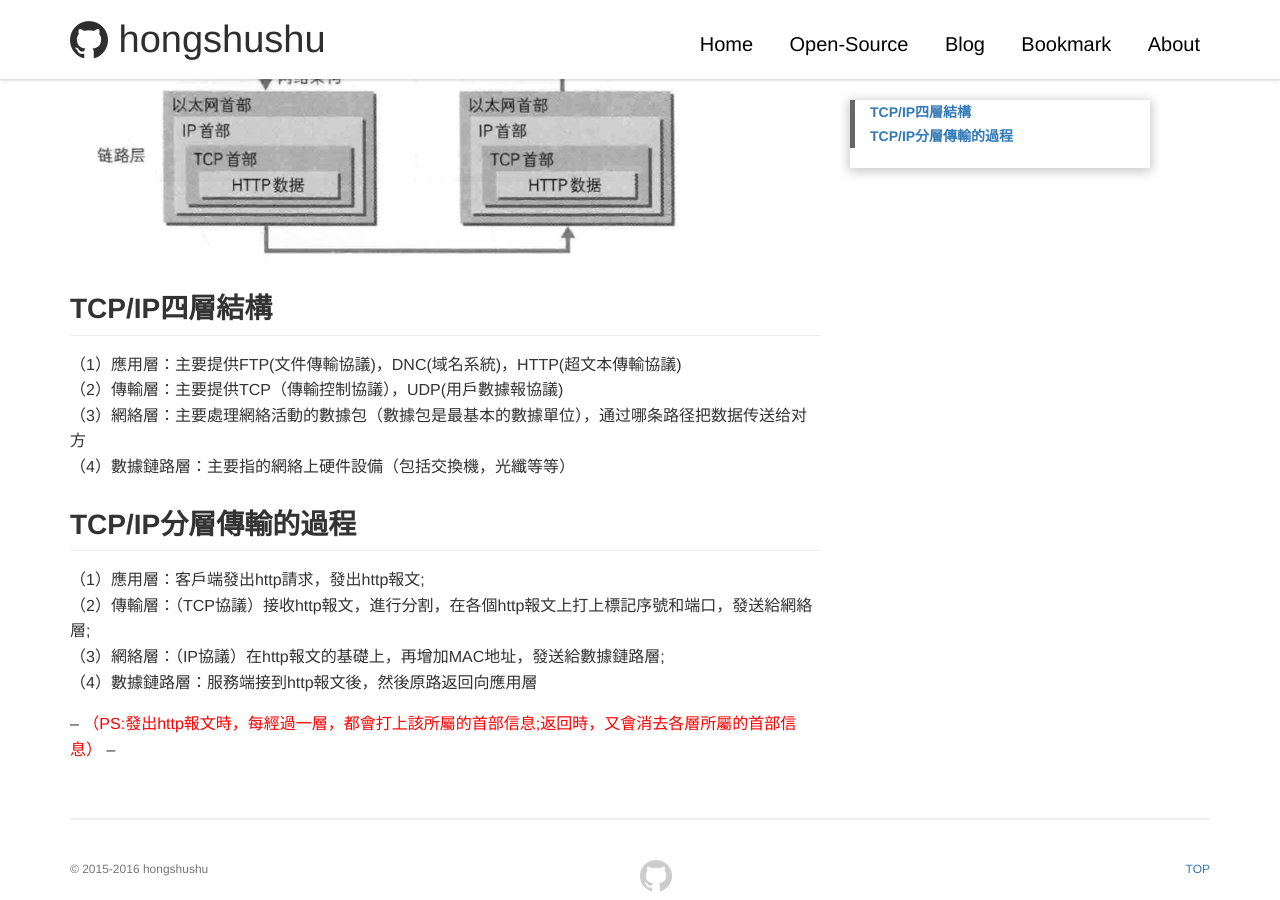
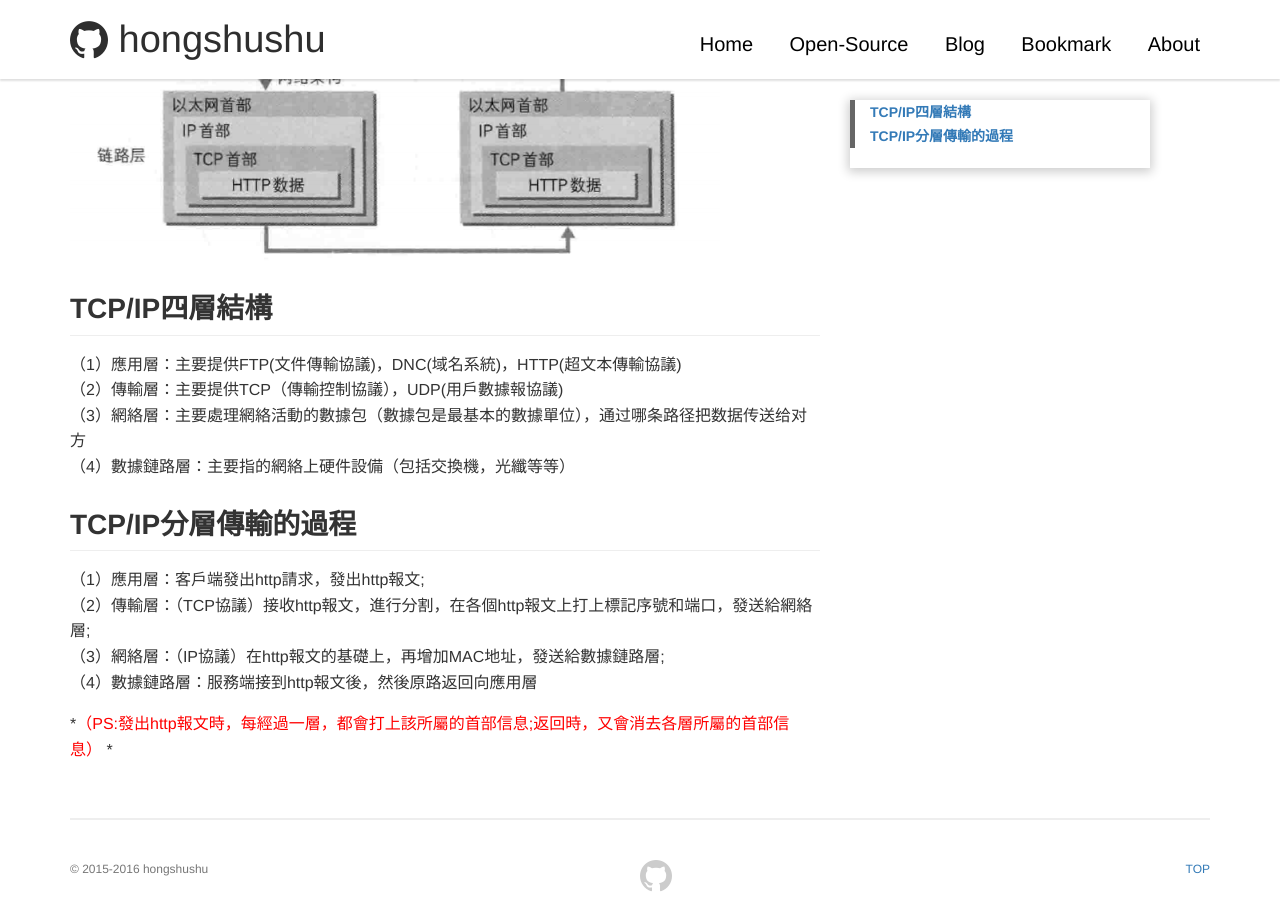
Before and after one commit to zxh578164349/hongshushu, a Jekyll site: the page built from _posts/2016-06-20-TCP IP四層結構.md, in a window 1280 px wide and 900 px high, scrolled down 754 px. Built offline with Jekyll 4.4.1, drawn with Linux system fonts in a browser that asks for light colours; comment, search, counter and statistics services are not loaded.

Commit message:
Update 2016-06-20-TCP IP四層結構.md

```diff
--- a/_posts/2016-06-20-TCP IP四層結構.md
+++ b/_posts/2016-06-20-TCP IP四層結構.md
@@ -21,4 +21,4 @@ tags: [tcp ip]
 （3）網絡層：（IP協議）在http報文的基礎上，再增加MAC地址，發送給數據鏈路層;
 （4）數據鏈路層：服務端接到http報文後，然後原路返回向應用層
 
--- <font style="color:red">（PS:發出http報文時，每經過一層，都會打上該所屬的首部信息;返回時，又會消去各層所屬的首部信息）</font> --
+*<font style="color:red">（PS:發出http報文時，每經過一層，都會打上該所屬的首部信息;返回時，又會消去各層所屬的首部信息）</font> *
```
